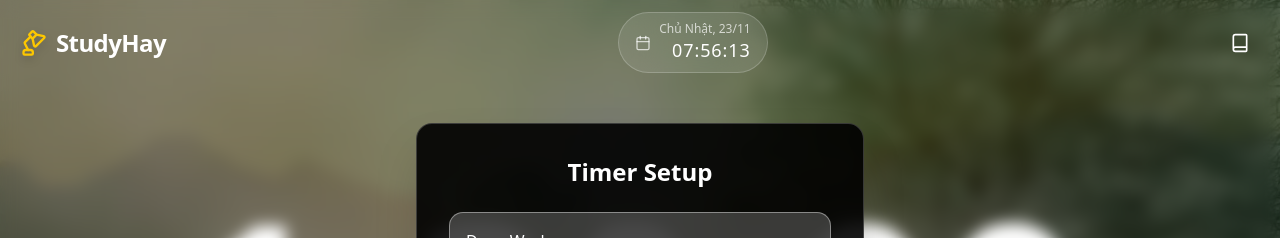
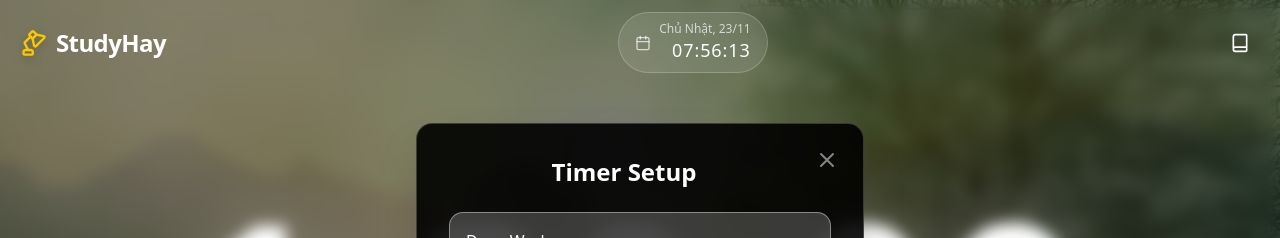
Before and after one commit to Huy2304/study, a Next.js app: page / in a window 1280 px wide. Both pictures are taken after a click on the button "Setup Timer". Shown: the top 238 px of the page. Built offline with nearby package versions, Linux system fonts and the light colour scheme.

Commit message:
update popup time

```diff
--- a/src/components/CLockDown.tsx
+++ b/src/components/CLockDown.tsx
@@ -111,14 +111,28 @@ export function CLockDown() {
             </div>
 
             {/* ============= POPUP SETUP TIMER ============= */}
+            {/* ============= POPUP SETUP TIMER ============= */}
             {showSetup && !isSuperFocus && (
                 <div
                     ref={setupRef}
                     className="fixed inset-0 flex items-center justify-center z-50 pointer-events-auto"
                     style={{ backdropFilter: "blur(8px)" }}
                 >
-                    <div className="bg-black/90 border border-white/20 rounded-2xl p-8 max-w-md w-full mx-4 shadow-2xl">
-                        <h3 className="text-2xl font-bold text-white mb-6 text-center">Timer Setup</h3>
+                    <div className="relative bg-black/90 border border-white/20 rounded-2xl p-8 max-w-md w-full mx-4 shadow-2xl">
+                        {/* Nút X đóng popup */}
+                        <button
+                            onClick={() => setShowSetup(false)}
+                            className="absolute top-4 right-4 text-white/50 hover:text-white/90 transition
+                         w-10 h-10 flex items-center justify-center rounded-full hover:bg-white/10"
+                            aria-label="Close"
+                        >
+                            <svg className="w-6 h-6" fill="none" stroke="currentColor" viewBox="0 0 24 24">
+                                <path strokeLinecap="round" strokeLinejoin="round" strokeWidth={2} d="M6 18L18 6M6 6l12 12" />
+                            </svg>
+                        </button>
+
+                        <h3 className="text-2xl font-bold text-white mb-6 text-center pr-8">Timer Setup</h3>
+                        {/* pr-8 để tránh chữ bị đè bởi nút X */}
 
                         {/* Danh sách preset */}
                         <div className="space-y-3">
```
